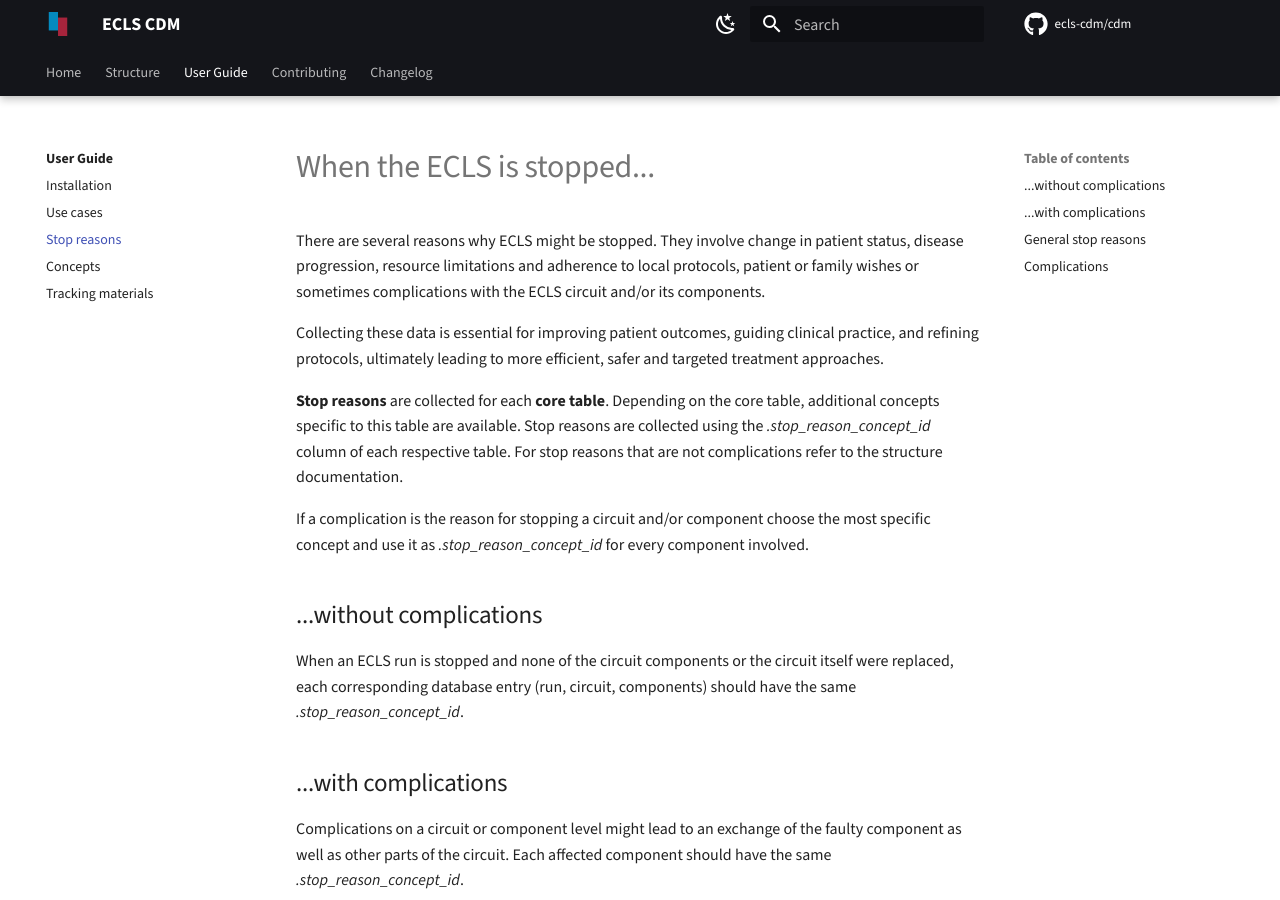
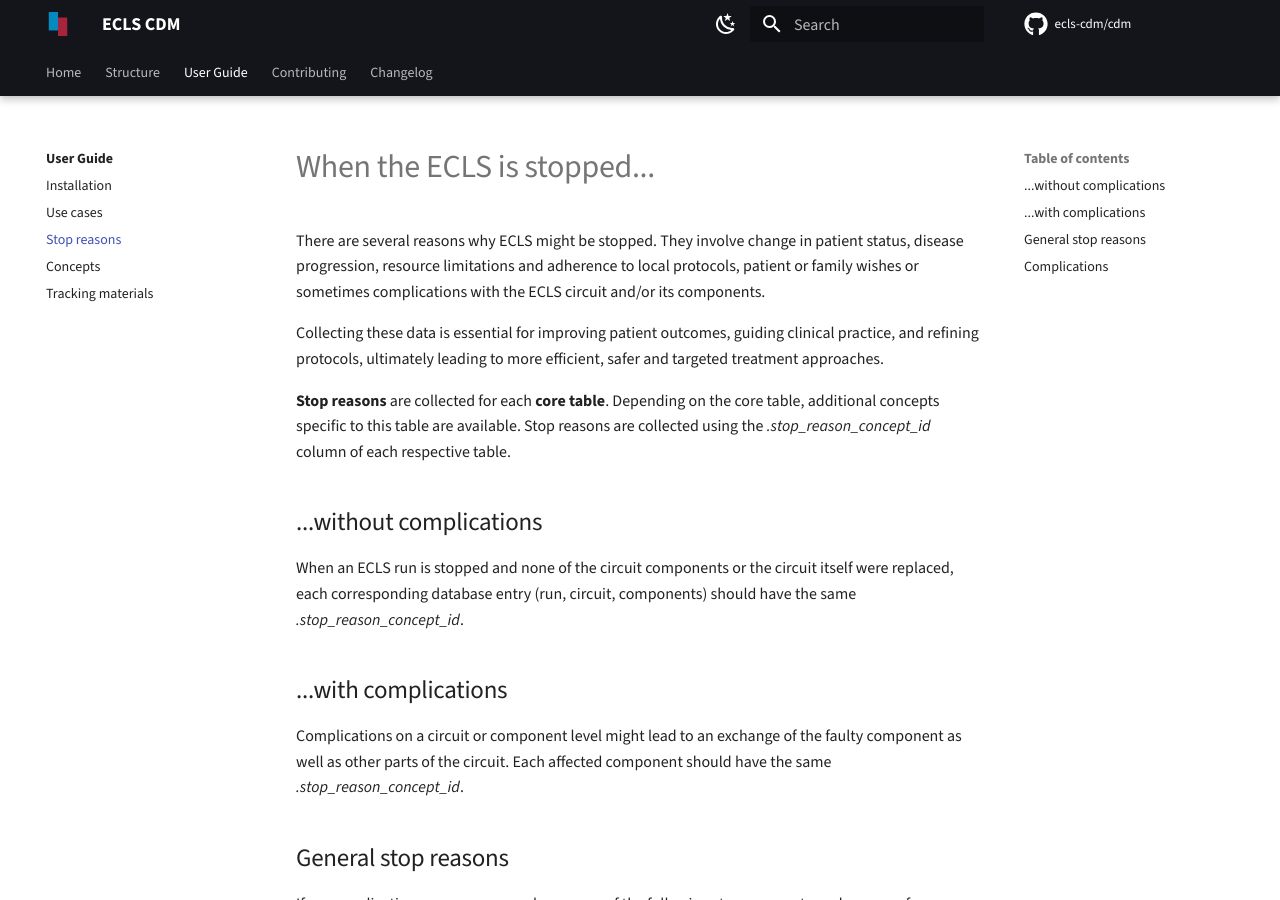
Before and after one commit to ecls-cdm/cdm, an MkDocs documentation site: the page built from docs/userguide/stop_reasons.md, in a window 1280 px wide and 900 px high. Built offline with MkDocs 1.6.1 and Material for MkDocs 9.7.7, drawn with Linux system fonts in a browser that asks for light colours; comment, search, counter and statistics services are not loaded.

Commit message:
Update stop reasons section

```diff
--- a/docs/userguide/stop_reasons.md
+++ b/docs/userguide/stop_reasons.md
@@ -12,13 +12,7 @@ to more efficient, safer and targeted treatment approaches.
 **Stop reasons** are collected for each **core table**.
 Depending on the core table, additional concepts specific to this
 table are available. Stop reasons are collected using the
-*.stop_reason_concept_id* column of each respective table. For
-stop reasons that are not complications refer to the structure
-documentation.
-
-If a complication is the reason for stopping a circuit and/or component
-choose the most specific concept and use it as *.stop_reason_concept_id*
-for every component involved.
+*.stop_reason_concept_id* column of each respective table.
 
 ## ...without complications
 
```
